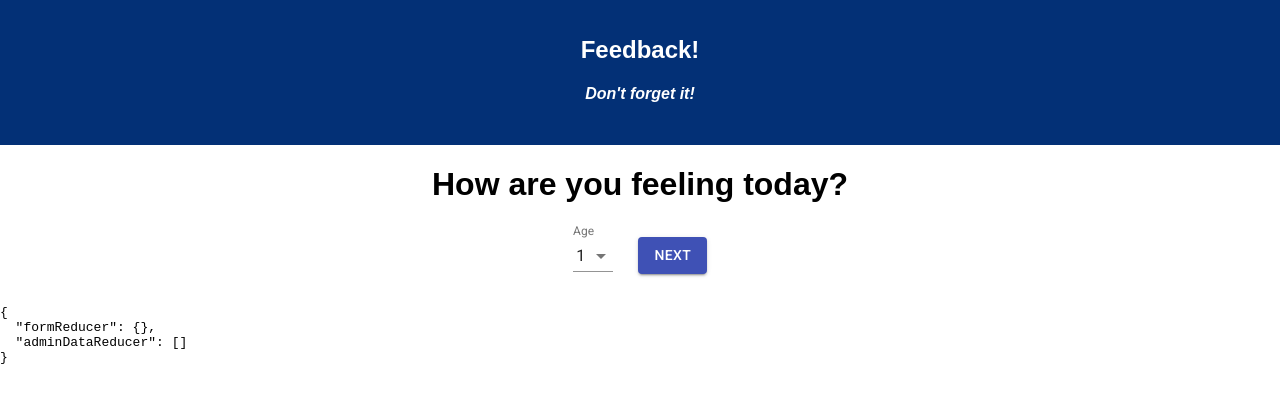
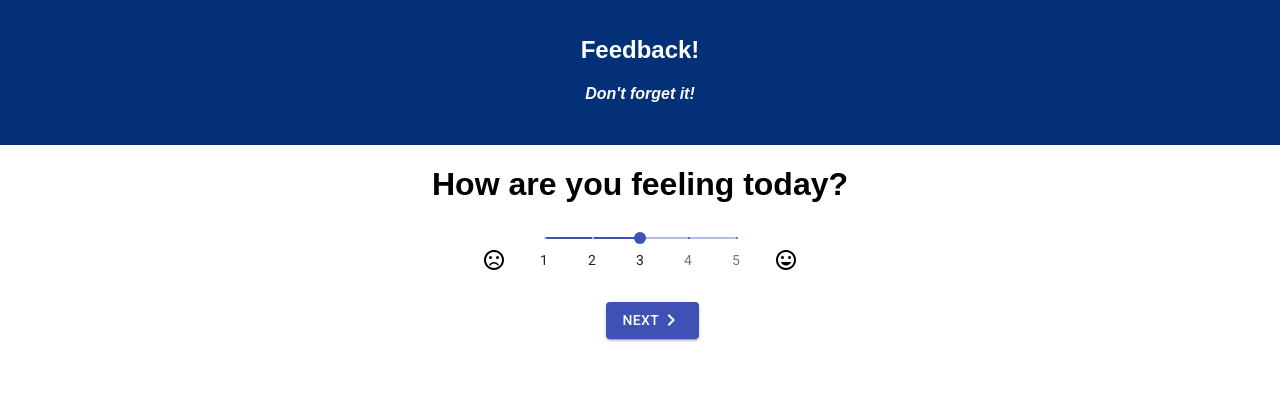
Before and after one commit to T-Dourgarian/redux-feedback, a React app: page / in a window 1280 px wide. Built offline with nearby package versions, Linux system fonts and the light colour scheme.

Commit message:
slider instead of dropdown for form questions, and admin can delete feedback

```diff
--- a/src/components/AdminItem/AdminItem.js
+++ b/src/components/AdminItem/AdminItem.js
@@ -5,9 +5,22 @@ import TableRow from '@material-ui/core/TableRow';
 import TableCell from '@material-ui/core/TableCell';
 import Button from '@material-ui/core/Button';
 import DeleteIcon from '@material-ui/icons/Delete';
+import axios from "axios";
 
 class Admin extends Component {
 
+    deleteRow = () => {
+        console.log(this.props.feedback.id);
+        axios({
+            url:`/form/${this.props.feedback.id}`,
+            method:"DELETE"
+        }).then(response => {
+            console.log("Delete Successful")
+            this.props.refreshFeedback();
+        }).catch(error => {
+            console.log("ERROR in delete",error);
+        })
+    }
 
     render() {
         return (
@@ -21,6 +34,7 @@ class Admin extends Component {
                         variant="contained"
                         color="secondary"
                         startIcon={<DeleteIcon />}
+                        onClick={this.deleteRow}
                     >
                     Delete</Button>
                     </TableCell>
--- a/src/components/AdminList/AdminList.js
+++ b/src/components/AdminList/AdminList.js
@@ -12,6 +12,11 @@ import Table from '@material-ui/core/Table';
 class Admin extends Component {
 
     componentDidMount= () => {
+        this.resfreshFeedback();
+    }
+
+
+    resfreshFeedback = () => {
         axios({
             method:"GET",
             url:"/form"
@@ -48,7 +53,7 @@ class Admin extends Component {
                         </TableRow>
                     </TableHead>
                     <TableBody>
-                        {this.props.adminDataReducer.map(feedback => <AdminItem key={feedback.id} feedback={feedback}/>)}
+                        {this.props.adminDataReducer.map(feedback => <AdminItem refreshFeedback={this.resfreshFeedback} key={feedback.id} feedback={feedback}/>)}
                     </TableBody>
                 </Table>
             </>
--- a/src/components/App/App.css
+++ b/src/components/App/App.css
@@ -17,7 +17,21 @@
   font-size: large;
 }
 
-#submitBtn {
+#nextBtn {
   margin-left: 2%;
-  margin-top: 1%;
+  margin-top: 2%;
 }
+
+#prevBtn {
+  margin-right: 2%;
+  margin-top: 2%;
+}
+
+#formSlider {
+  width: 15%;
+}
+
+#emoji {
+  margin-left: 3%;
+  margin-right: 3%;
+}
--- a/src/components/App/App.js
+++ b/src/components/App/App.js
@@ -2,7 +2,7 @@ import React, { Component } from 'react';
 import './App.css';
 import { HashRouter as Router, Route } from 'react-router-dom';
 import Form from "../Form/Form";
-import {connect} from 'react-redux';
+import { connect } from 'react-redux';
 import Review from "../Review/Review";
 import Success from "../Success/Success";
 import AdminList from "../AdminList/AdminList";
@@ -23,11 +23,8 @@ class App extends Component {
           <Route exact path="/review" component={Review}></Route>
           <Route exact path="/success" component={Success}></Route>
           <Route exact path="/admin" component={AdminList}></Route>
-          <br/>
+          <br />
         </div>
-        <pre>
-          {JSON.stringify(this.props,null,2)}
-        </pre>
       </Router>
     );
   }
--- a/src/components/Form/Form.js
+++ b/src/components/Form/Form.js
@@ -1,20 +1,46 @@
 import React, { Component } from 'react';
 import { withRouter } from 'react-router-dom';
 import { connect } from 'react-redux';
+import MySlider from "../MySlider/MySlider";
 
-import InputLabel from '@material-ui/core/InputLabel';
-import MenuItem from '@material-ui/core/MenuItem';
-import FormControl from '@material-ui/core/FormControl';
-import Select from '@material-ui/core/Select';
+// import InputLabel from '@material-ui/core/InputLabel';
+// import MenuItem from '@material-ui/core/MenuItem';
+// import FormControl from '@material-ui/core/FormControl';
+// import Select from '@material-ui/core/Select';
 import Button from '@material-ui/core/Button';
 import TextField from '@material-ui/core/TextField';
+import NavigateNextIcon from '@material-ui/icons/NavigateNext';
+import NavigateBeforeIcon from '@material-ui/icons/NavigateBefore';
 
 
 class Form extends Component {
     state = {
-        input: "1"
+        input: 3
 
     }
+
+    marks = [
+        {
+            value: 1,
+            label: '1',
+        },
+        {
+            value: 2,
+            label: '2',
+        },
+        {
+            value: 3,
+            label: '3',
+        },
+        {
+            value: 4,
+            label: '4',
+        },
+        {
+            value: 5,
+            label: '5',
+        },
+    ];
 
     componentDidMount = () => {
         if (this.props.reducer === "SET_COMMENTS") {
@@ -24,10 +50,16 @@ class Form extends Component {
         }
     }
 
-    handleChangeFor = (event) => {
-        console.log(event.target.value);
+    handleChangeFor = (event, value) => {
         this.setState({
-            input: event.target.value
+            input: value
+        })
+    }
+
+
+    handleChangeForTextArea = (event) => {
+        this.setState({
+            input:event.target.value
         })
     }
 
@@ -45,7 +77,6 @@ class Form extends Component {
         return (
             <>
                 <h1>{this.props.question}</h1>
-                {this.props.prev && <Button onClick={this.routeToPrev} variant="contained" color="primary">Prev</Button> }
 
                 <form onSubmit={this.submit}>
                     {this.props.reducer === "SET_COMMENTS" ?
@@ -57,31 +88,38 @@ class Form extends Component {
                             margin="normal"
                             variant="outlined"
                             value={this.state.input}
-                            onChange={event => this.handleChangeFor(event)}
+                            onChange={(event,value) => this.handleChangeForTextArea(event,value)}
                         /> :
+                        <MySlider handleChangeFor={this.handleChangeFor} input={this.state.input}/>
+                    }
 
-                        <FormControl>
-                        <InputLabel id="demo-controlled-open-select-label">Age</InputLabel>
-                        <Select
-                            labelId="demo-controlled-open-select-label"
-                            id="demo-controlled-open-select"
-                            value={this.state.input}
-                            onChange={event => this.handleChangeFor(event)}
-                        >
-                            <MenuItem value={1}>1</MenuItem>
-                            <MenuItem value={2}>2</MenuItem>
-                            <MenuItem value={3}>3</MenuItem>
-                            <MenuItem value={4}>4</MenuItem>
-                            <MenuItem value={5}>5</MenuItem>
-                        </Select>
-                    </FormControl>}
-                    <Button id="submitBtn" type="submit" variant="contained" color="primary">Next</Button>
+
+
+                    <br />
+                    {this.props.prev && <Button id="prevBtn" onClick={this.routeToPrev} variant="contained" color="primary"><NavigateBeforeIcon />Prev</Button>}
+                    <Button id="nextBtn" type="submit" variant="contained" color="primary">Next<NavigateNextIcon /></Button>
                 </form>
             </>
         );
     }
 }
 
+//     <FormControl>
+//     <InputLabel id="demo-controlled-open-select-label">Age</InputLabel>
+//     <Select
+//         labelId="demo-controlled-open-select-label"
+//         id="demo-controlled-open-select"
+//         value={this.state.input}
+//         onChange={event => this.handleChangeFor(event)}
+//     >
+//         <MenuItem value={1}>1</MenuItem>
+//         <MenuItem value={2}>2</MenuItem>
+//         <MenuItem value={3}>3</MenuItem>
+//         <MenuItem value={4}>4</MenuItem>
+//         <MenuItem value={5}>5</MenuItem>
+//     </Select>
+// </FormControl>
+
 
 
 const mapReduxStateToProps = (reduxState => reduxState);
--- /dev/null
+++ b/src/components/MySlider/MySlider.js
@@ -0,0 +1,63 @@
+import React, { Component } from 'react';
+import { withRouter } from 'react-router-dom';
+import { connect } from 'react-redux';
+import Slider from '@material-ui/core/Slider';
+import InsertEmoticonIcon from '@material-ui/icons/InsertEmoticon';
+import SentimentVeryDissatisfiedIcon from '@material-ui/icons/SentimentVeryDissatisfied';
+
+
+
+class MySlider extends Component {
+    state = {
+        input: 3
+
+    }
+
+    marks = [
+        {
+            value: 1,
+            label: '1',
+        },
+        {
+            value: 2,
+            label: '2',
+        },
+        {
+            value: 3,
+            label: '3',
+        },
+        {
+            value: 4,
+            label: '4',
+        },
+        {
+            value: 5,
+            label: '5',
+        },
+    ];
+
+
+    render() {
+        return (
+            <>
+                <SentimentVeryDissatisfiedIcon id="emoji" />
+                <Slider
+                    id="formSlider"
+                    value={this.props.input}
+                    aria-labelledby="discrete-slider"
+                    valueLabelDisplay="auto"
+                    step={1}
+                    marks={this.marks}
+                    min={1}
+                    max={5}
+                    onChange={(event, value) => this.props.handleChangeFor(event, value)}
+                />
+                <InsertEmoticonIcon id="emoji" />
+            </>
+        );
+    }
+}
+
+const mapReduxStateToProps = (reduxState => reduxState);
+
+export default withRouter(connect(mapReduxStateToProps)(MySlider));
--- a/src/components/Review/Review.js
+++ b/src/components/Review/Review.js
@@ -7,18 +7,18 @@ import swal from 'sweetalert';
 
 class Form extends Component {
     handleSubmit = () => {
-        // axios({
-        //     method:"POST",
-        //     url:"/form",
-        //     data: {
-        //         ...this.props.formReducer,
-        //         date:this.getTime()
-        //     }
-        // }).then(response => {
-        //     console.log("post success")
-        // }).catch(error => {
-        //     console.log(error);
-        // })
+        axios({
+            method:"POST",
+            url:"/form",
+            data: {
+                ...this.props.formReducer,
+                date:this.getTime()
+            }
+        }).then(response => {
+            console.log("post success")
+        }).catch(error => {
+            console.log(error);
+        })
         swal("Success!", "Your feedback was submitted!", "success");
         this.props.history.push("/success");
     }
```
Also changed, not shown: server/server.js (+11 -3 lines).
